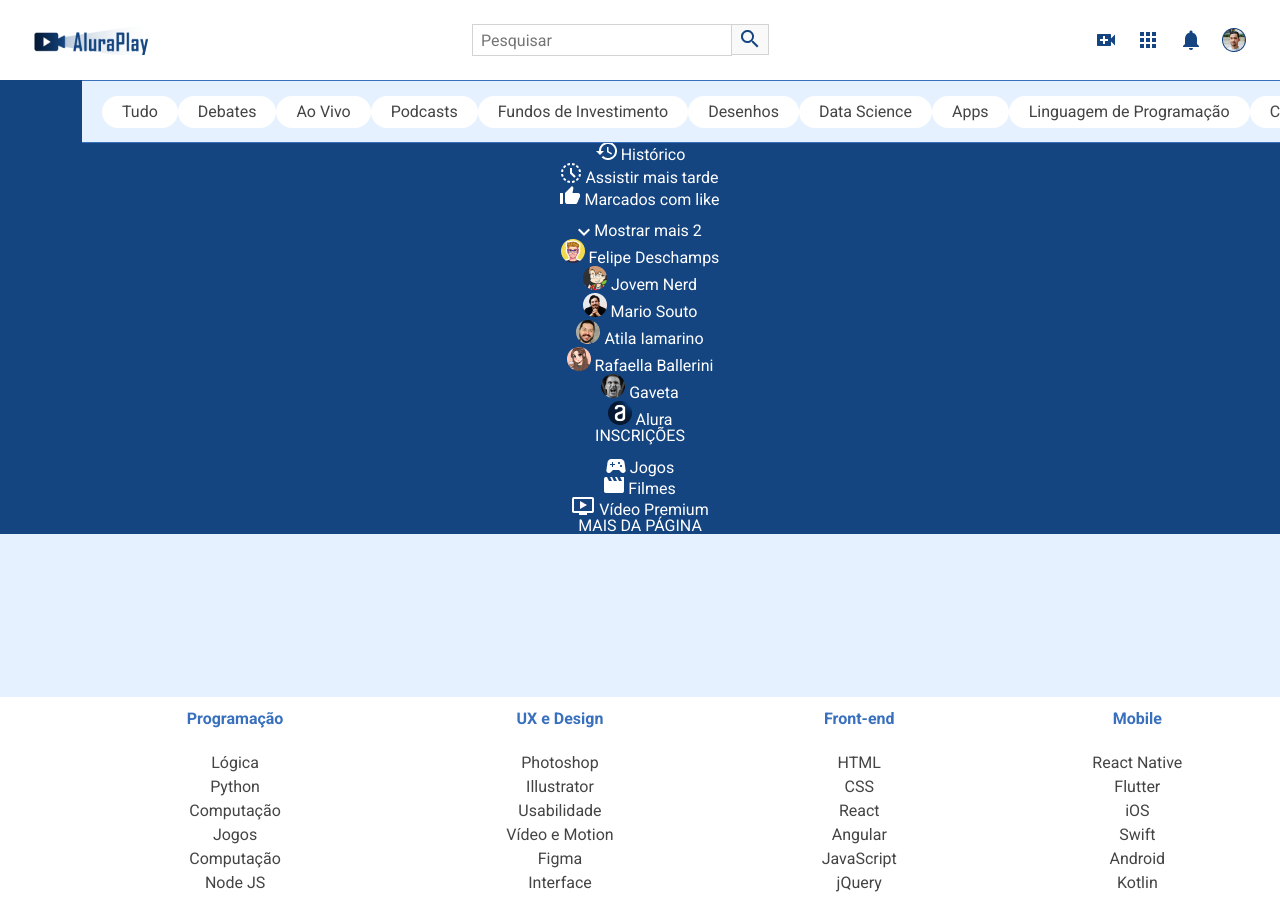
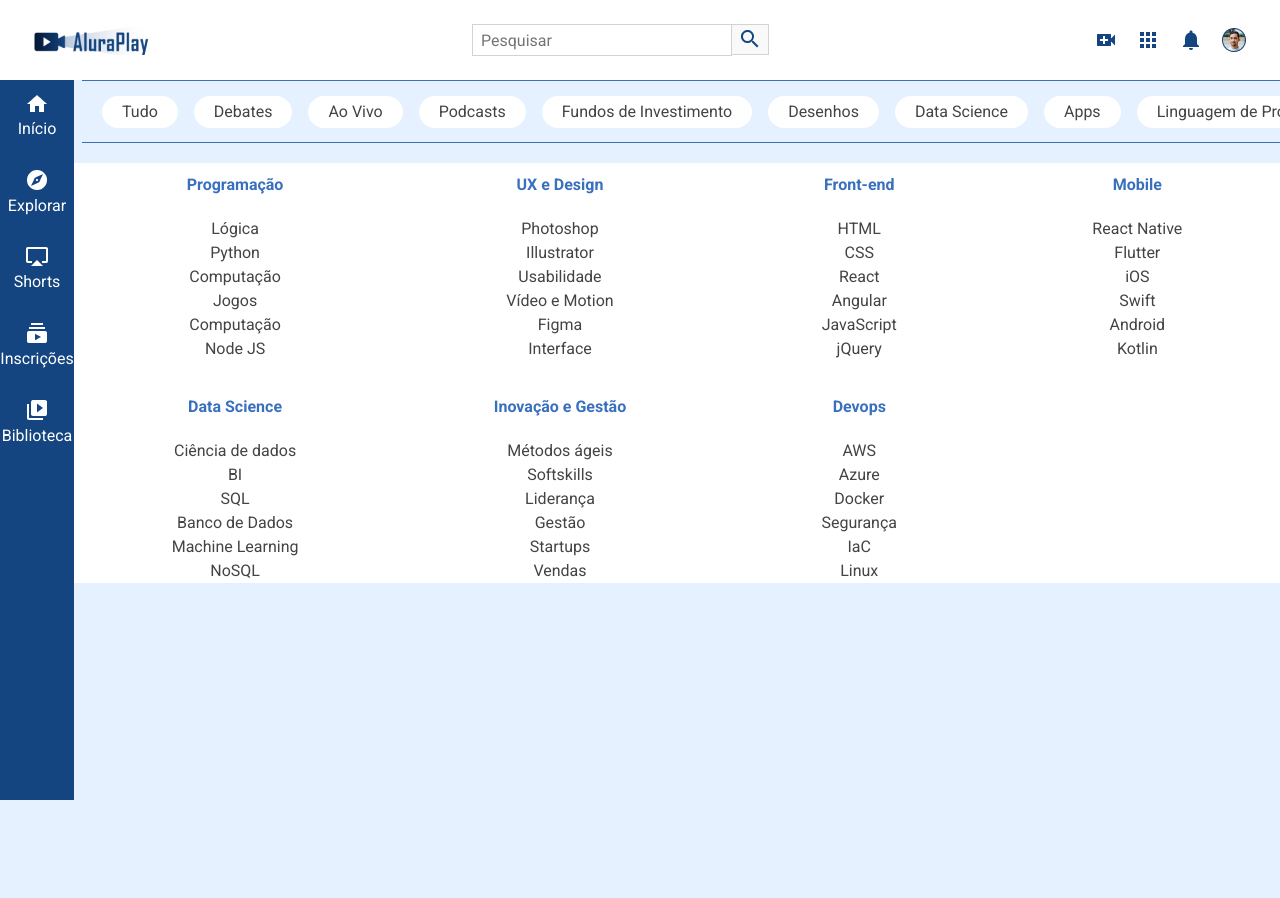
Before and after one commit to otaviohenrique1/css_flexbox_layouts_responsivos_v2, a plain HTML site: page index.html in a window 1280 px wide. Shown: the top 898 px of the page. After the commit the page ends 800 px from the top, so only its background shows below. Drawn offline with Linux system fonts and the light colour scheme.

Commit message:
commit 2

```diff
--- a/css/flexbox.css
+++ b/css/flexbox.css
@@ -11,12 +11,46 @@
   display: none;
 }
 
+/* menu */
+.menu__container {
+  position: fixed;
+  bottom: 0%;
+  height: 74px;
+  width: 100%;
+}
+
+.menu__lista {
+  display: flex;
+  justify-content: space-around;
+  height: 100%;
+}
+
+.menu__lista:nth-child(2),
+.menu__lista:nth-child(3),
+.menu__lista:nth-child(4) {
+  display: none;
+}
+
+.menu__lista li {
+  align-self: center;
+  /* align-self: center; => propriedade de item */
+}
+
+.menu__itens {
+  display: flex;
+  flex-direction: column;
+  gap: 5px;
+}
+
 /* Superior Secao */
 .superior__secao__container {
   display: flex;
   align-items: center;
   white-space: nowrap;
   /* white-space: nowrap; => Nao quebra a linha das palavras */
+  overflow: scroll;
+  /* overflow: scroll; => coloca o scroll */
+  gap: 16px;
 }
 
 /* Rodape */
@@ -40,4 +74,19 @@
   .rodape__container {
     justify-content: space-between;
   }
+
+  /* menu */
+  .menu__container {
+    left: 0;
+    height: auto;
+    width: 74px;
+    top: 80px;
+  }
+
+  .menu__lista {
+    flex-direction: column;
+    justify-content: flex-start;
+    padding-top: 15px;
+    gap: 33px;
+  }
 }
```
